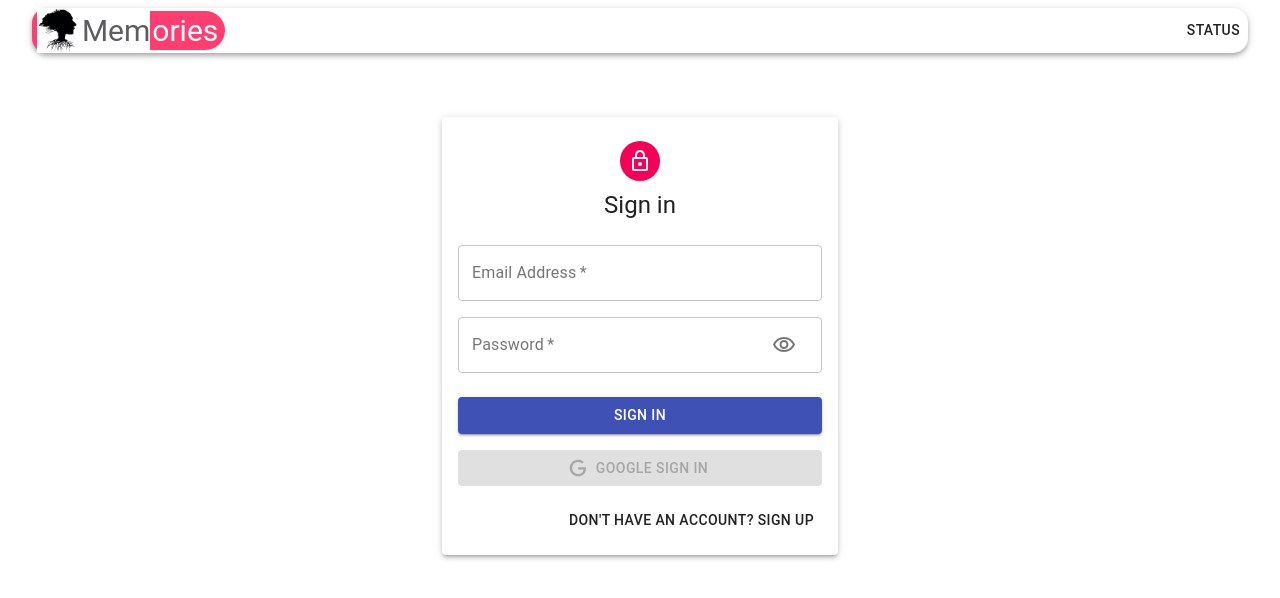
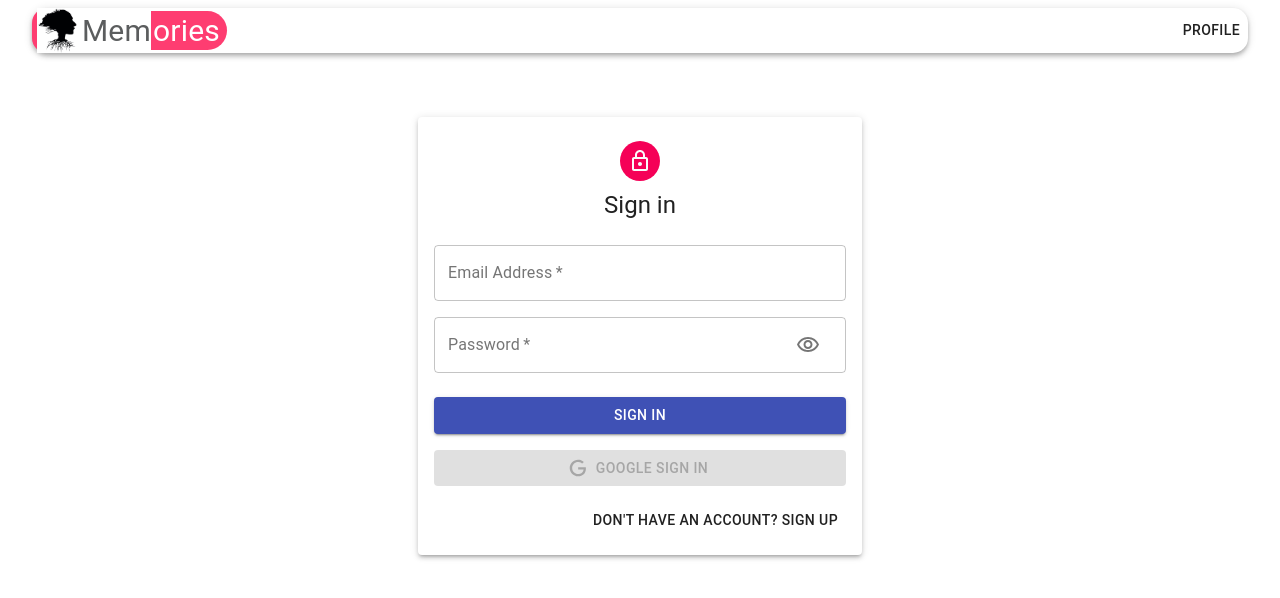
Before and after one commit to DreyWesson/memories, a React (Create React App) app in the folder frontend/: page /auth in a window 1280 px wide. Shown: the top 598 px of the page. Built offline with nearby package versions, Linux system fonts and the light colour scheme.

Commit message:
Auth signIn and signUp form ready refactored

```diff
--- a/frontend/src/components/Auth/Auth.js
+++ b/frontend/src/components/Auth/Auth.js
@@ -8,7 +8,7 @@ import {
   Typography,
   Container,
 } from "@material-ui/core";
-import { useHistory } from "react-router-dom";
+// import { useHistory } from "react-router-dom";
 import { GoogleLogin } from "react-google-login";
 
 import Icon from "./icon";
@@ -70,9 +70,10 @@ export const Auth = () => {
 
   // const handleChange = (e) =>
   //   setForm({ ...form, [e.target.name]: e.target.value });
+  const sm = () => (window.innerWidth < 576 ? true : false);
 
   return (
-    <Container component="main" maxWidth="xs">
+    <Container component="main" maxWidth="xs" disableGutters={sm && true}>
       <Paper className={classes.paper} elevation={3}>
         <Avatar className={classes.avatar}>
           <LockOutlined />
@@ -110,7 +111,7 @@ export const Auth = () => {
               label="Password"
               // handleChange={handleChange}
               type={showPassword ? "text" : "password"}
-              // handleShowPassword={handleShowPassword}
+              handleShowPassword={handleShowPassword}
             />
             {isSignup && (
               <Input
--- a/frontend/src/components/Navbar/Navbar.js
+++ b/frontend/src/components/Navbar/Navbar.js
@@ -20,7 +20,7 @@ export const Navbar = () => {
   const handleClose = (event, reason) => {
     setOpen(false);
   };
-
+  const sm = () => (window.innerWidth < 576 ? true : false);
   // const snapBarSignInLogic = () => {};
 
   return (
@@ -31,7 +31,7 @@ export const Navbar = () => {
           component={Link}
           to="/"
           className={classes.heading}
-          variant={window.innerWidth < 576 ? "h4" : "h3"}
+          variant={sm ? "h4" : "h3"}
           align="center"
           style={{ textDecoration: "none" }}
         >
@@ -41,14 +41,14 @@ export const Navbar = () => {
       </div>
 
       <div>
-        <Button onClick={() => setOpen(true)}>Status</Button>
+        <Button onClick={() => setOpen(true)}>Profile</Button>
         <Snackbar
           anchorOrigin={{
             vertical: "top",
             horizontal: "center",
           }}
           open={open}
-          autoHideDuration={window.innerWidth < 576 ? 6000 : null}
+          autoHideDuration={sm ? 6000 : null}
           onClose={handleClose}
           message={!user && "Sign in to Post"}
           action={
@@ -63,7 +63,7 @@ export const Navbar = () => {
                   </Avatar>
                   <Typography
                     // className={classes.userName}
-                    variant={window.innerWidth > 576 && "h6"}
+                    variant={!sm > 576 && "h6"}
                   >
                     Drey Wesson
                     {/* {user?.result.name} */}
```
